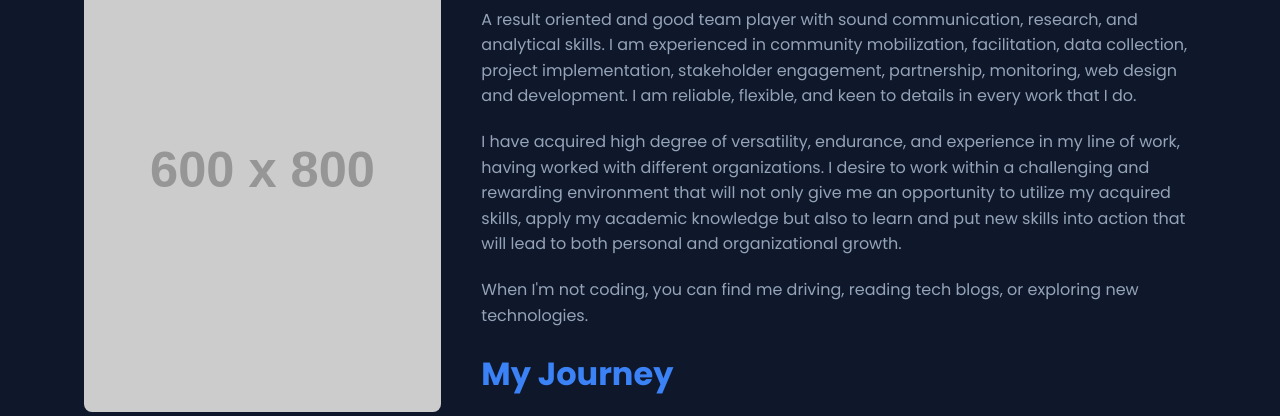
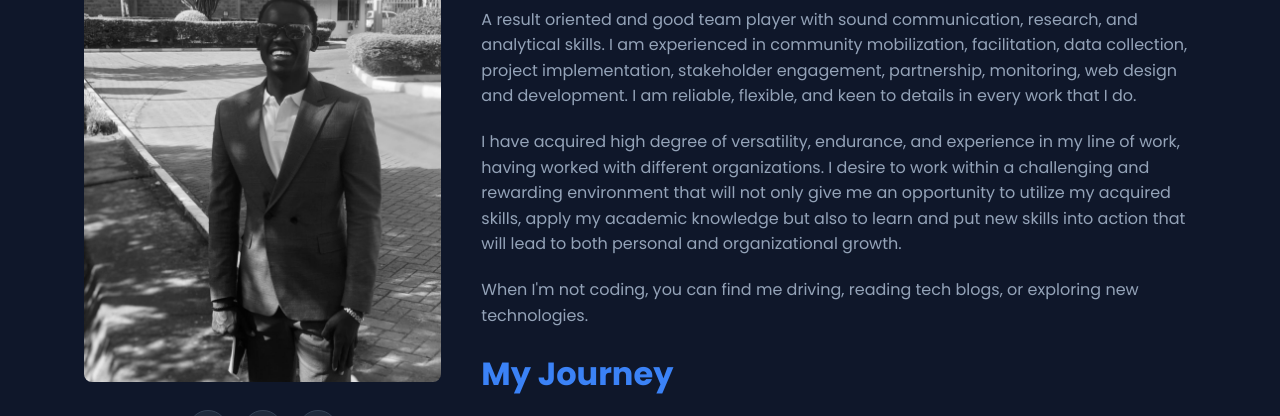
Before and after one commit to Mfalmeleans/Portfolio, a plain HTML site: page about.html in a window 1280 px wide. Shown: the part 448-864 px from the top of the page. Drawn offline with Linux system fonts and the light colour scheme; placeholder pictures from the web are drawn by us.

Commit message:
Added photo

```diff
--- a/about.html
+++ b/about.html
@@ -44,7 +44,7 @@
     <div class="container">
       <div class="about-content">
         <div class="about-image">
-          <img src="https://via.placeholder.com/600x800" alt="Macleans Serede">
+          <img src="uploads/macleans.jpg" alt="Macleans Serede">
           <div class="about-social">
             <a href="#"><i class="fab fa-github"></i></a>
             <a href="#"><i class="fab fa-linkedin"></i></a>
```
